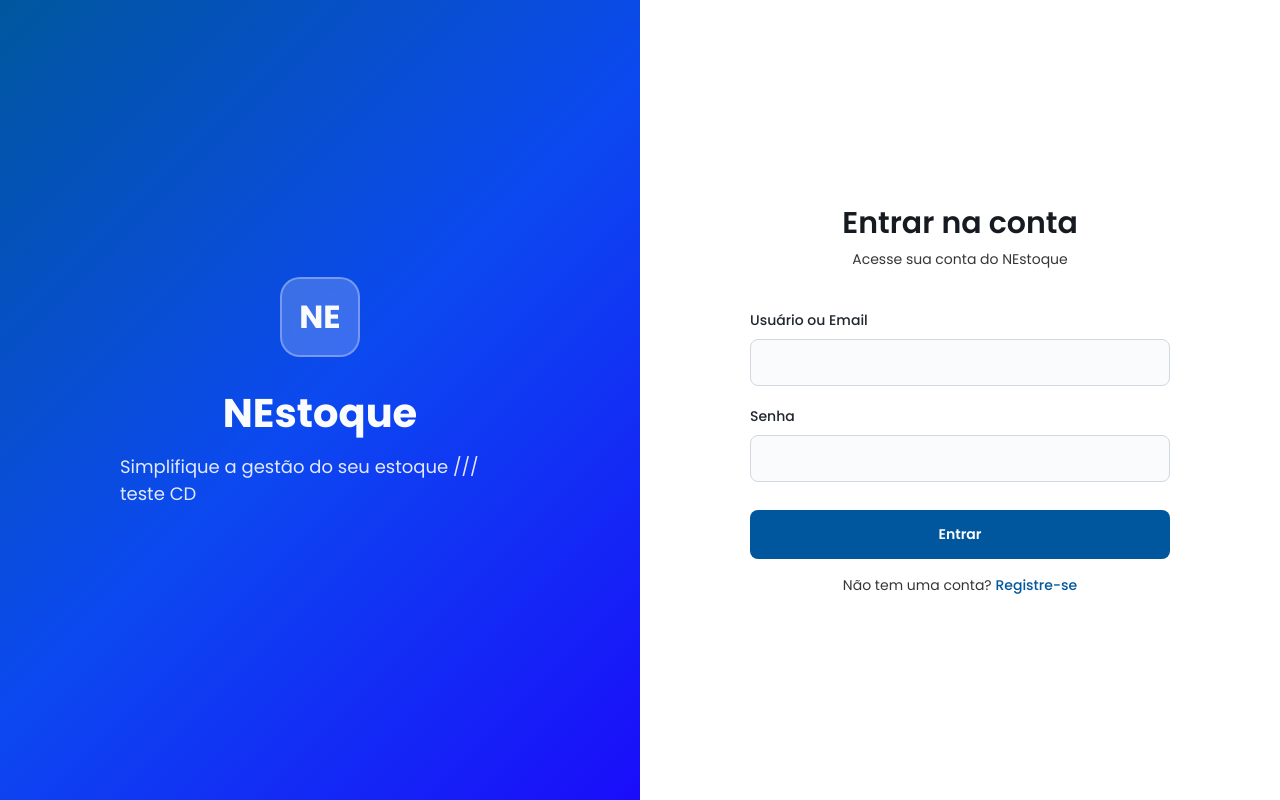
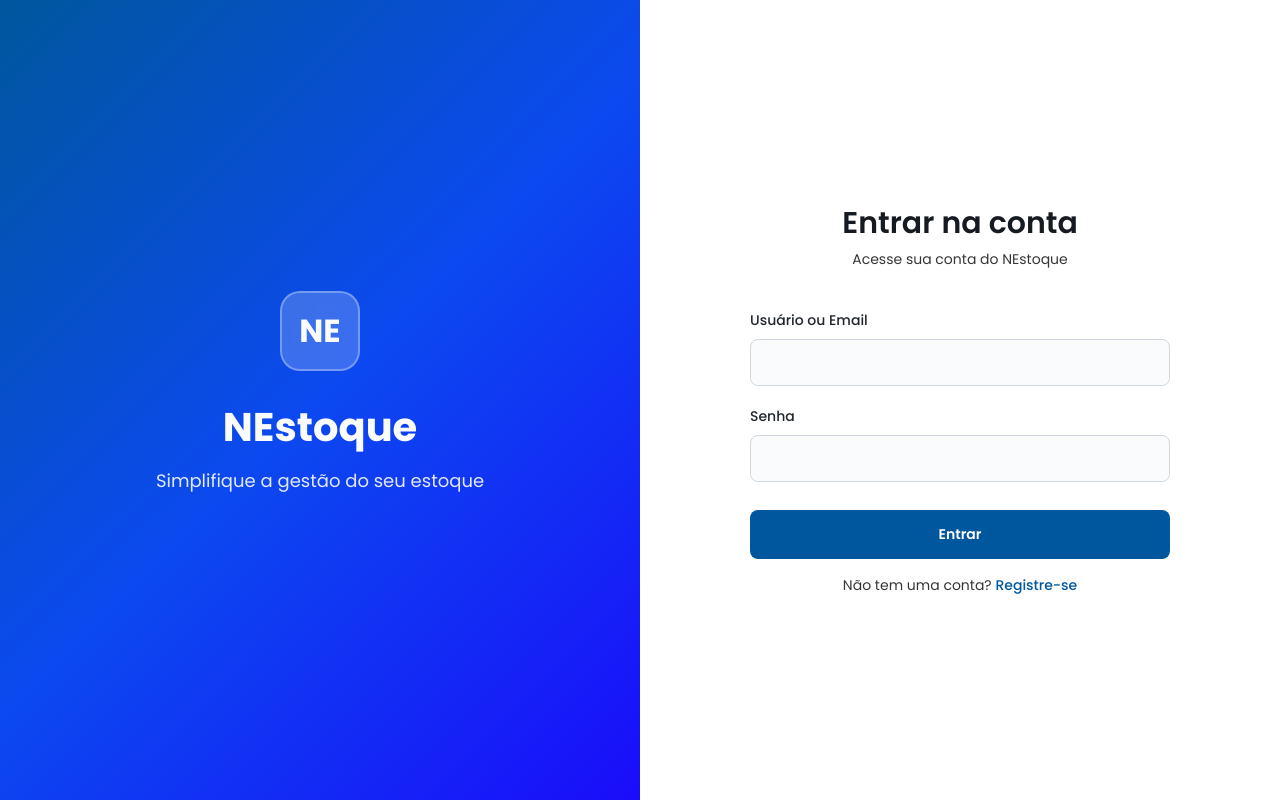
Before and after one commit to lulcas-leandro/NEstoque, a Flask app: page /auth/login in a window 1280 px wide. Run offline with Flask 3, Linux system fonts and the light colour scheme.

Commit message:
fix: fix auth template

```diff
--- a/app/templates/auth/login.html
+++ b/app/templates/auth/login.html
@@ -17,7 +17,7 @@
         <div class="auth-left" id="authBranding">
             <div class="brand-logo">NE</div>
             <h1 class="brand-title">NEstoque</h1>
-            <p class="brand-subtitle">Simplifique a gestão do seu estoque /// teste CD </p>
+            <p class="brand-subtitle">Simplifique a gestão do seu estoque </p>
         </div>
         <div class="auth-right" id="authForm">
             <div class="auth-form-container">
```
